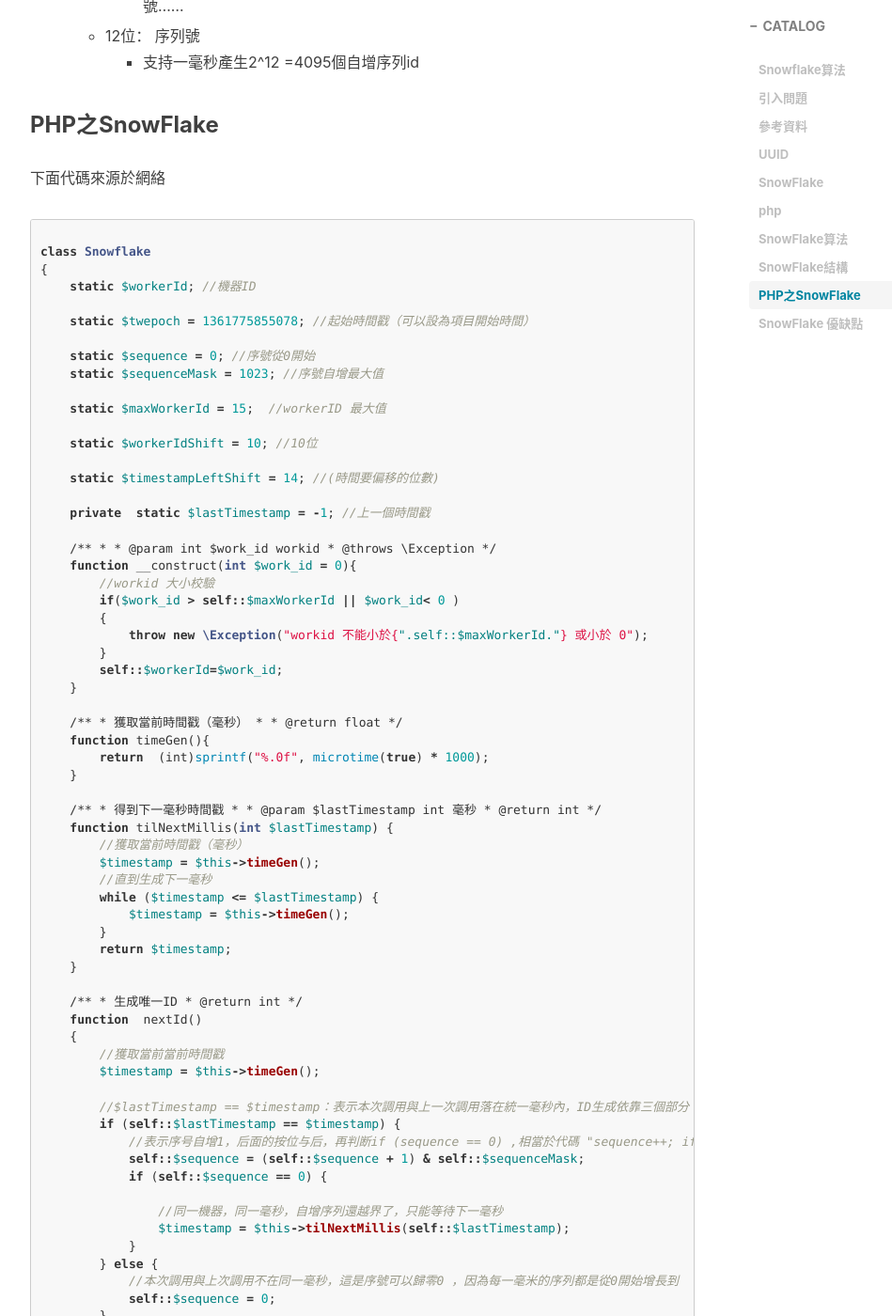
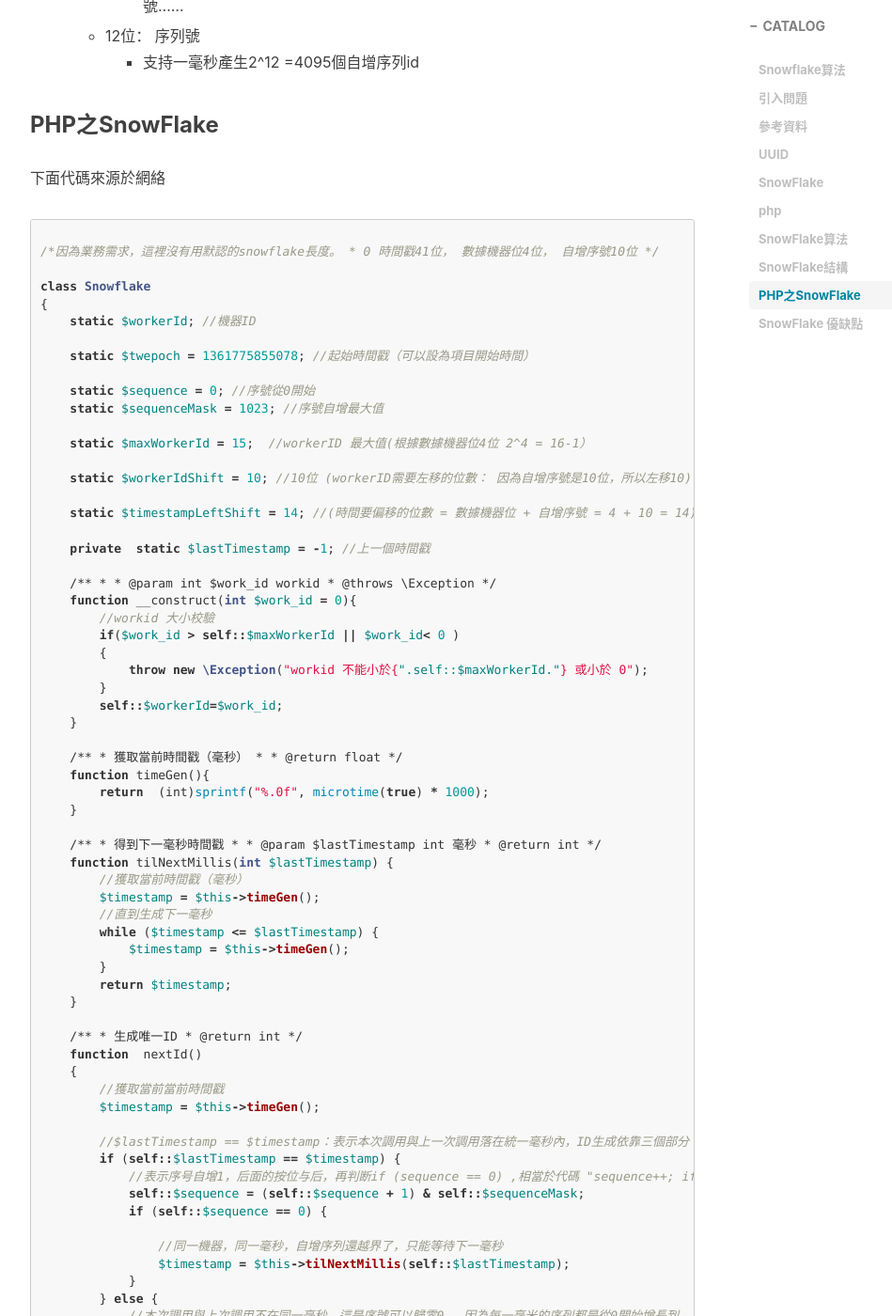
Before and after one commit to laichixin/laichixin.github.com, a Jekyll site: the page built from _posts/2019-03-25-arithmetic-snowflake.md, in a window 1280 px wide and 1400 px high, scrolled down 3319 px. Shown: the whole window at 94% size, without its empty margins (233-1182 px from the left). Built offline with Jekyll 4.4.1, drawn with Linux system fonts in a browser that asks for light colours; nearby versions of some CDN libraries; comment, search, counter and statistics services are not loaded; some of the changed text lies outside the part shown.

Commit message:
修改arithmetic snowflake算法

```diff
--- a/_posts/2019-03-25-arithmetic-snowflake.md
+++ b/_posts/2019-03-25-arithmetic-snowflake.md
@@ -143,6 +143,10 @@ tags:
 
 ~~~php
 
+/*因為業務需求，這裡沒有用默認的snowflake長度。
+ * 0 時間戳41位， 數據機器位4位， 自增序號10位
+ */
+
 class Snowflake
 {
     static $workerId; //機器ID
@@ -152,11 +156,11 @@ class Snowflake
     static $sequence = 0; //序號從0開始
     static $sequenceMask = 1023; //序號自增最大值
 
-    static $maxWorkerId = 15;  //workerID 最大值
+    static $maxWorkerId = 15;  //workerID 最大值(根據數據機器位4位 2^4 = 16-1）
 
-    static $workerIdShift = 10; //10位
+    static $workerIdShift = 10; //10位 (workerID需要左移的位數： 因為自增序號是10位，所以左移10)
 
-    static $timestampLeftShift = 14; //(時間要偏移的位數)
+    static $timestampLeftShift = 14; //(時間要偏移的位數 = 數據機器位 + 自增序號 = 4 + 10 = 14)
 
     private  static $lastTimestamp = -1; //上一個時間戳
 
@@ -236,8 +240,7 @@ class Snowflake
 
 ~~~php
  $Snowflake = new Snowflake();
-$id = $Snowflake->nextId();  //生成的ID
-
+$id = $Snowflake->nextId();  //生成的ID   16位： 如 3141510396215296
 ~~~
 
 
```
